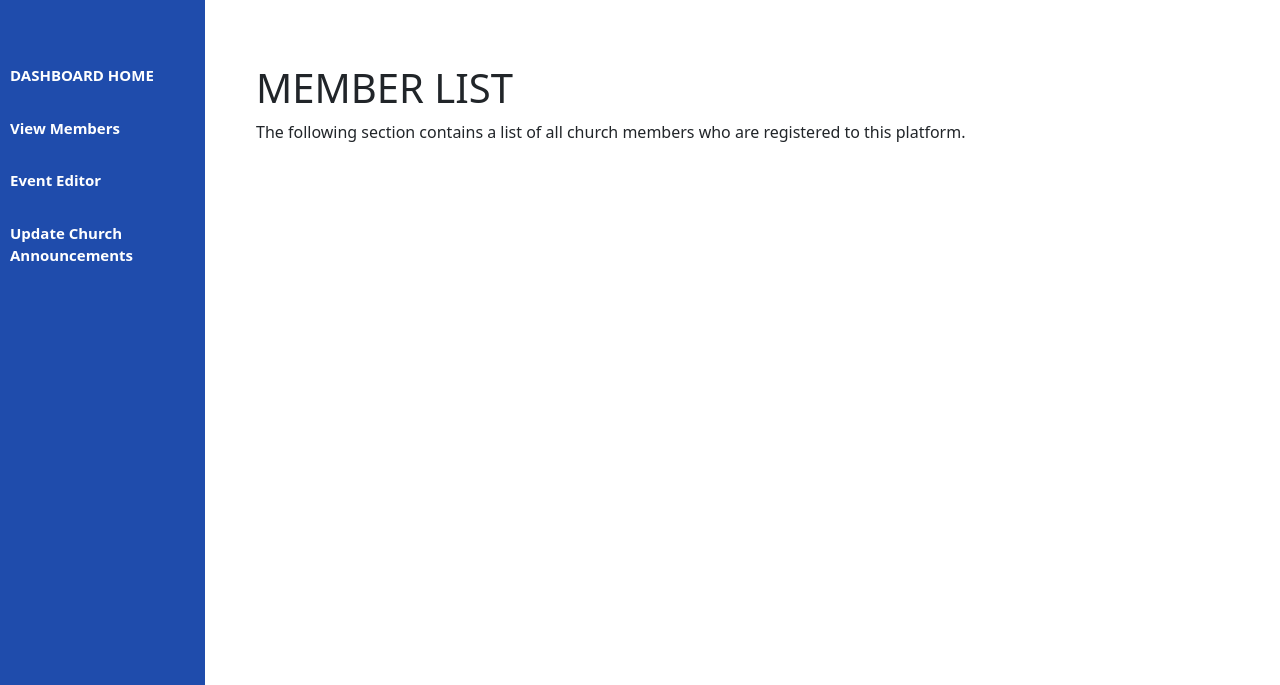
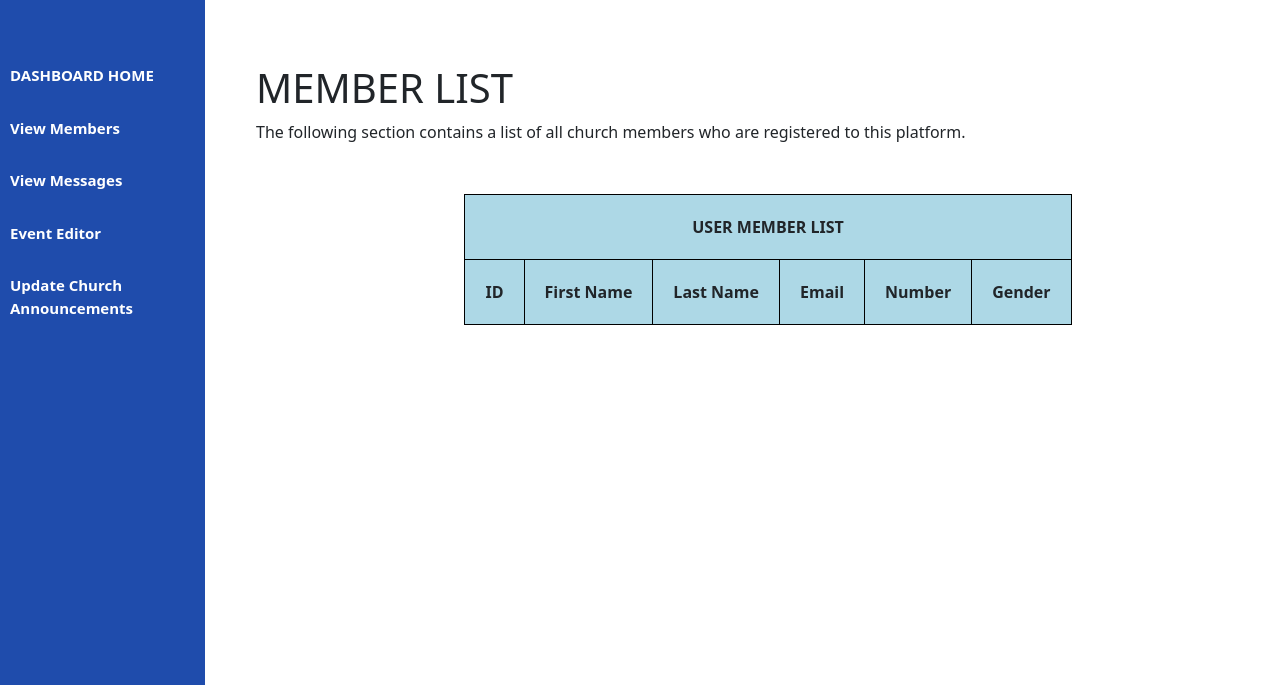
Before and after one commit to mike-mike-8000/NEW-church-management-project, a PHP site: page /memberlist.php in a window 1280 px wide. Shown: the part 115-800 px from the top of the page. Run offline with PHP 8.4, Linux system fonts and the light colour scheme; the visitor is signed in with stand-in values (Sample User, id 1); lists and menus that the app fills with data are empty.

Commit message:
Code has been cleaned up by addition of a single sidebar file for the admin panel.
Tables have been drawn for view members

```diff
--- /dev/null
+++ b/adminheader.php
@@ -0,0 +1,18 @@
+<header class="header">
+
+		<a id="adm">Administrator Portal</a>
+		<div class="logout">
+        <a href="logout.php" class="btn btn-danger">Logout</a>
+		</div>
+
+</header>
+<body>
+    <aside>
+        <ul>
+            <li><a href="adminportal.php">DASHBOARD HOME</a>
+            <li><a href="memberlist.php">View Members</a></li>
+            <li><a href="">View Messages</a></li>
+            <li><a href="">Event Editor</a></li>
+            <li><a href="">Update Church Announcements</a></li>
+        </ul>
+    </aside>
--- a/dash.css
+++ b/dash.css
@@ -108,3 +108,7 @@ nav ul li {
     line-height: 60px;
     margin: 0 5px;
 }
+
+table, tr, th {
+	border: 1px solid black;
+}
--- a/memberlist.php
+++ b/memberlist.php
@@ -23,24 +23,9 @@
 <title>Admin Portal</title>
 </head>
 
-<header class="header">
-
-		<a id="adm">Administrator Portal</a>
-		<div class="logout">
-        <a href="logout.php" class="btn btn-danger">Logout</a>
-		</div>
-
-</header>
-<body>
-    <aside>
-        <ul>
-            <li><a href="adminportal.php">DASHBOARD HOME</a>
-            <li><a href="">View Members</a></li>
-            <li><a href="">Event Editor</a></li>
-            <li><a href="">Update Church Announcements</a></li>
-        </ul>
-    </aside>
-
+<?php
+    include "adminheader.php";
+?>
     <div class="content">
 
         <div class="adminsection_1">
@@ -53,4 +38,36 @@
             are registered to this platform.
         </p>
 
+        <style>
+            table {
+                margin-top: 50px;
+                margin-left: auto;
+                margin-right: auto;
+            }
+
+            table tr th {
+                border: 1px solid black;
+                padding:20px;
+                text-align:center;
+                background-color: lightblue;
+                width: max-content;
+            }
+        </style>
+        <table>
+            <tr>
+                <th colspan="6">USER MEMBER LIST</th>
+            </tr>
+            <tr>
+                <th>ID</th>
+                <th>First Name</th>
+                <th>Last Name</th>
+                <th>Email</th>
+                <th>Number</th>
+                <th>Gender</th>
+            </tr>
+
+
+        </table>
+
+
 </body>
--- a/style.css
+++ b/style.css
@@ -108,8 +108,9 @@ textarea {
 .container {
     padding-top: 30px;
     padding-bottom: 30px;
-    margin: 0 5px;
+    margin-top: 35px;
 }
+
 
 .welcome_img{
     width: 100%;
```
Also changed, not shown: adminportal.php (+3 -17 lines), index.php (+25 -21 lines).
